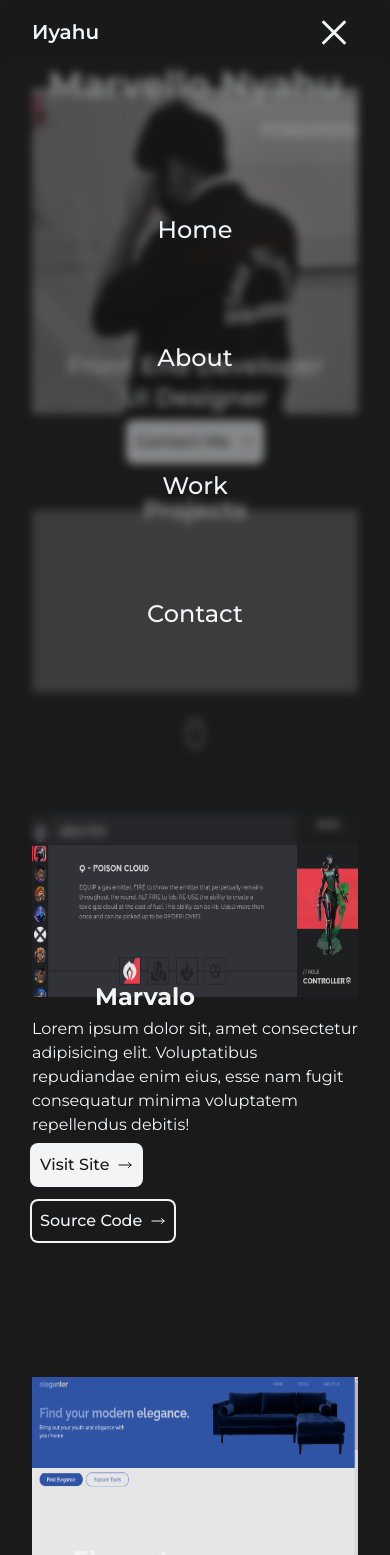
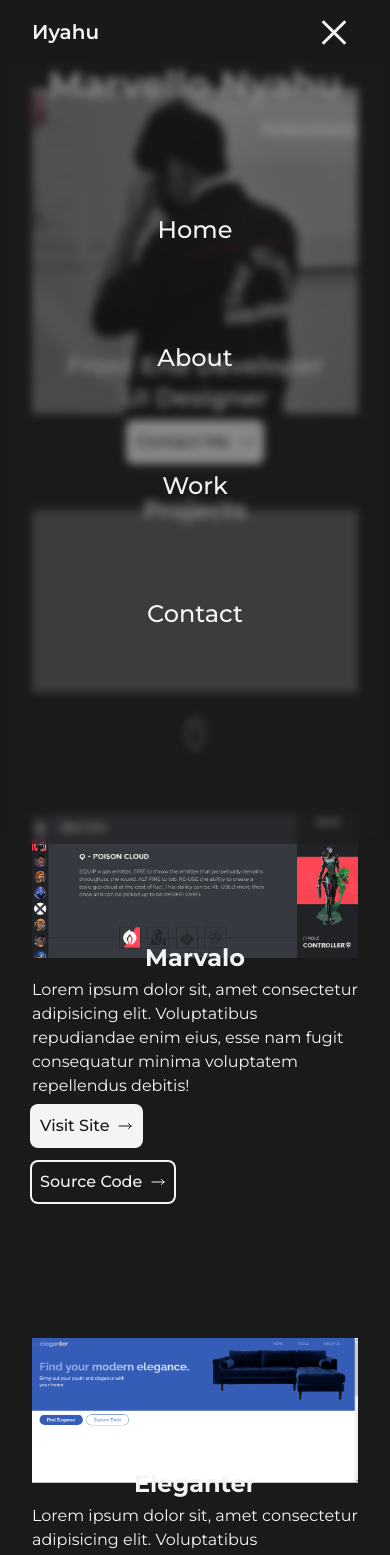
Before and after one commit to Marvvllo/portfolio, a Next.js app: page / in a window 390 px wide. Shown: the top 1555 px of the page. Built offline with nearby package versions, Linux system fonts and the light colour scheme.

Commit message:
Navbar arrow fix

```diff
--- a/components/Navbar.tsx
+++ b/components/Navbar.tsx
@@ -60,7 +60,7 @@ const Navbar: React.FC = () => {
       <motion.ul
         layout
         className={`absolute sm:static inset-0 w-screen h-screen sm:w-auto sm:h-auto backdrop-blur-sm sm:backdrop-blur-none
-          bg-black/50 flex flex-col sm:flex-row items-center justify-center gap-16 sm:gap-12 text-2xl sm:text-base font-medium`}
+          bg-black/50 sm:bg-transparent flex flex-col sm:flex-row items-center justify-center gap-16 sm:gap-12 text-2xl sm:text-base font-medium`}
         animate={isNavOpen ? "open" : "closed"}
         variants={listVariants}
         style={{ pointerEvents: isNavOpen ? "auto" : "none" }}
@@ -71,17 +71,17 @@ const Navbar: React.FC = () => {
           </Link>
         </motion.li>
         <motion.li variants={itemVariants}>
-          <Link href="/" className="nav__link block py-4">
+          <Link href="/about" className="nav__link block py-4">
             About
           </Link>
         </motion.li>
         <motion.li variants={itemVariants}>
-          <Link href="/Work" className="nav__link block py-4">
+          <Link href="/work" className="nav__link block py-4">
             Work
           </Link>
         </motion.li>
         <motion.li variants={itemVariants}>
-          <Link href="/" className="nav__link block py-4">
+          <Link href="/contact" className="nav__link block py-4">
             Contact
           </Link>
         </motion.li>
--- a/components/ProjectSection.tsx
+++ b/components/ProjectSection.tsx
@@ -19,7 +19,10 @@ const ProjectSection: React.FC<HTMLProps<HTMLDivElement> & Props> = ({
   desc,
 }) => {
   return (
-    <motion.section
+    <section
+      className={`flex flex-col items-start sm:grid grid-cols-project sm:gap-8 sm:items-center sm:content-start my-8 isolate ${className}`}
+    >
+      <motion.div
         initial={{
           y: "25vh",
           opacity: 0,
@@ -32,17 +35,12 @@ const ProjectSection: React.FC<HTMLProps<HTMLDivElement> & Props> = ({
           },
         }}
         viewport={{ once: true }}
-      className={`flex flex-col items-start sm:grid grid-cols-project sm:gap-8 sm:items-center sm:content-start my-8 isolate ${className}`}
+        className="-z-10 "
       >
-      <Image
-        width={1920}
-        height={850}
-        className="-z-10 aspect-video brightness-90"
-        src={image}
-        alt="Project Image"
-      />
+        <Image className="" src={image} alt="Project Image" />
+      </motion.div>
       <div className="flex flex-col items-start">
-        <h3 className="heading self-center text-2xl sm:text-5xl -mt-4 sm:mt-0 -translate-x-[50%] sm:self-start">
+        <h3 className="heading self-center text-2xl sm:text-5xl -mt-4 sm:mt-0 sm:-translate-x-[50%] sm:self-start">
           {title}
         </h3>
 
@@ -68,7 +66,7 @@ const ProjectSection: React.FC<HTMLProps<HTMLDivElement> & Props> = ({
           Source Code
         </SecondaryButton>
       </div>
-    </motion.section>
+    </section>
   );
 };
 
--- a/pages/Work.tsx
+++ /dev/null
@@ -1,7 +0,0 @@
-import { NextPage } from "next";
-
-const Work: NextPage = () => {
-  return <div>Projects</div>;
-};
-
-export default Work;
--- /dev/null
+++ b/pages/work/index.tsx
@@ -0,0 +1,5 @@
+const Work = () => {
+  return <div>Work</div>;
+};
+
+export default Work;
```
Also changed, not shown: styles/globals.css (+1 -1 lines). Lines whose indentation alone changed are shown as unchanged.
